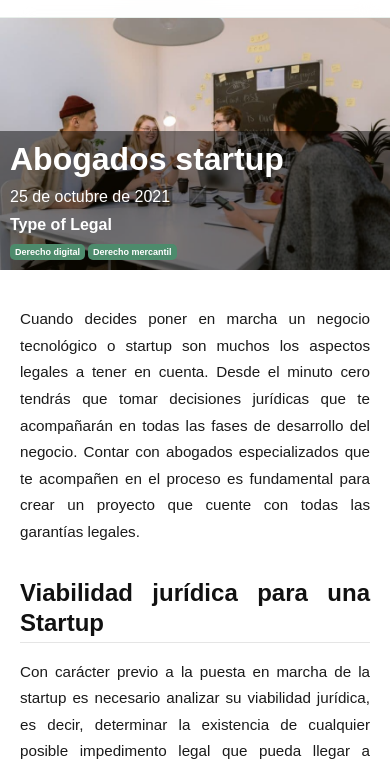
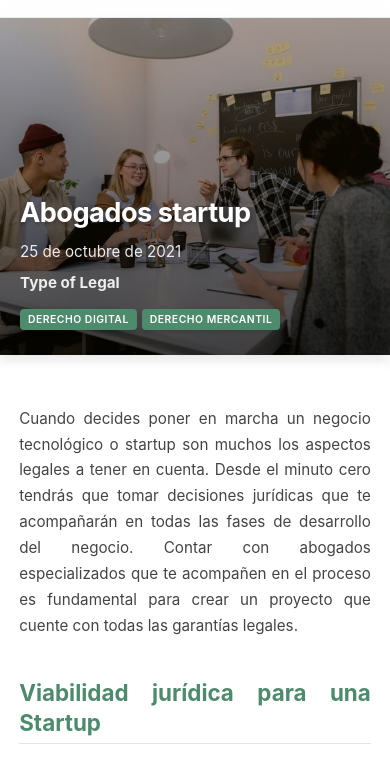
Before and after one commit to zer0rg/type-of-legal, an Astro site: page /blog/abogados-startup in a window 390 px wide. Shown: the part 69-829 px from the top of the page. Built offline with nearby package versions, Linux system fonts and the light colour scheme; Astro itself is replaced by a stand-in of ours.

Commit message:
Enhanced blog styles

```diff
--- a/src/pages/blog/[id].astro
+++ b/src/pages/blog/[id].astro
@@ -48,8 +48,10 @@ const { Content } = await post.render();
 
 <style is:global>
 * {
-    font-family: sans-serif;
+    font-family: 'Inter', system-ui, -apple-system, sans-serif;
     box-sizing: border-box;
+    margin: 0;
+    padding: 0;
 }
 
 main {
@@ -57,24 +59,39 @@ main {
     flex-direction: column;
     align-items: center;
     margin-top: 86px;
+    width: 100%;
 }
 
 /* Post Header */
 .post-header {
     display: flex;
     flex-direction: column;
-    justify-content: end;
+    justify-content: flex-end;
     width: 100%;
     background-size: cover;
-    min-height: 40dvh;
     background-position: center;
+    min-height: 50dvh;
+    position: relative;
+    box-shadow: 0 4px 12px rgba(0, 0, 0, 0.1);
+}
+
+.post-header::before {
+    content: '';
+    position: absolute;
+    top: 0;
+    left: 0;
+    right: 0;
+    bottom: 0;
+    background: linear-gradient(to bottom, rgba(0, 0, 0, 0.2), rgba(0, 0, 0, 0.7));
+    z-index: 1;
 }
 
 .post-header .post-info {
+    position: relative;
     display: flex;
     justify-content: center;
-    background-color: rgba(0, 0, 0, 0.467);
-    color: white;
+    width: 100%;
+    z-index: 2;
 }
 
 .post-header .post-info-content {
@@ -82,13 +99,25 @@ main {
     max-width: 1300px;
     display: flex;
     flex-direction: column;
-    padding: 20px;
-    gap: 10px;
+    padding: 40px 30px;
+    gap: 12px;
 }
 
-.post-header .post-info-content h1,
+.post-header .post-info-content h1 {
+    margin: 0;
+    font-size: 2.8rem;
+    line-height: 1.2;
+    font-weight: 700;
+    color: white;
+    letter-spacing: -0.02em;
+    text-shadow: 0 2px 4px rgba(0, 0, 0, 0.3);
+}
+
 .post-header .post-info-content p {
     margin: 0;
+    font-size: 1.1rem;
+    color: white;
+    opacity: 0.9;
 }
 
 /* Categories */
@@ -96,28 +125,41 @@ main {
     display: flex;
     align-items: center;
     flex-wrap: wrap;
-    gap: 5px;
+    gap: 8px;
+    margin-top: 5px;
 }
 
 .category {
     background-color: #4d8b6c;
-    padding: 3px 5px;
-    border-radius: 5px;
+    padding: 5px 10px;
+    border-radius: 4px;
     color: white;
-    font-size: 10px;
-    font-weight: bold;
+    font-size: 0.75rem;
+    font-weight: 600;
+    letter-spacing: 0.5px;
+    text-transform: uppercase;
+    box-shadow: 0 2px 4px rgba(0, 0, 0, 0.15);
+    transition: all 0.2s ease;
+}
+
+.category:hover {
+    transform: translateY(-2px);
+    box-shadow: 0 3px 6px rgba(0, 0, 0, 0.2);
 }
 
 /* Markdown Content */
 .markdown-content {
     font-size: 1.1rem;
-    line-height: 1.75;
+    line-height: 1.8;
     max-width: 800px;
     width: 100%;
-    color: #1a1a1a;
+    color: #333;
     background-color: #ffffff;
-    padding: 1rem;
+    padding: 3rem 2rem;
+    margin: 2rem 0;
     text-align: justify;
+    box-shadow: 0 2px 10px rgba(0, 0, 0, 0.05);
+    border-radius: 8px;
 }
 
 .markdown-content h1,
@@ -126,81 +168,109 @@ main {
 .markdown-content h4,
 .markdown-content h5,
 .markdown-content h6 {
-    color: #111;
-    margin-top: 2rem;
-    margin-bottom: 1rem;
-    line-height: 1.25;
+    color: #222;
+    margin-top: 2.5rem;
+    margin-bottom: 1.2rem;
+    line-height: 1.3;
+    font-weight: 700;
 }
 
 .markdown-content h1 {
     font-size: 2.25rem;
     border-bottom: 2px solid #e5e5e5;
-    padding-bottom: 0.3rem;
+    padding-bottom: 0.5rem;
+    margin-top: 0;
 }
 
 .markdown-content h2 {
-    font-size: 1.75rem;
+    font-size: 1.8rem;
     border-bottom: 1px solid #e5e5e5;
-    padding-bottom: 0.25rem;
+    padding-bottom: 0.4rem;
+    color: #4d8b6c;
 }
 
 .markdown-content h3 {
     font-size: 1.5rem;
+    color: #2e5541;
 }
 
 .markdown-content p {
-    margin: 1rem 0;
+    margin: 1.2rem 0;
+    color: #444;
 }
 
 .markdown-content a {
     color: #4d8b6c;
-    text-decoration: underline;
+    text-decoration: none;
+    border-bottom: 1px solid rgba(77, 139, 108, 0.3);
+    transition: all 0.2s ease;
 }
 
 .markdown-content a:hover {
-    text-decoration: none;
+    color: #2e5541;
+    border-bottom-color: #2e5541;
 }
 
 .markdown-content ul,
 .markdown-content ol {
-    padding-left: 1.5rem;
-    margin: 1rem 0;
+    padding-left: 1.8rem;
+    margin: 1.2rem 0;
 }
 
 .markdown-content li {
-    margin-bottom: 0.5rem;
+    margin-bottom: 0.7rem;
+    position: relative;
+}
+
+.markdown-content li::marker {
+    color: #4d8b6c;
 }
 
 .markdown-content code {
-    background-color: #f4f4f4;
-    font-family: 'Courier New', monospace;
-    font-size: 0.95rem;
+    background-color: #f4f6f8;
+    font-family: 'Fira Code', 'Courier New', monospace;
+    font-size: 0.9rem;
     padding: 0.2em 0.4em;
     border-radius: 4px;
+    color: #4d8b6c;
 }
 
 .markdown-content pre {
     background-color: #f6f8fa;
-    padding: 1rem;
+    padding: 1.2rem;
     overflow-x: auto;
     border-radius: 6px;
-    margin: 1.5rem 0;
+    margin: 1.8rem 0;
+    border-left: 4px solid #4d8b6c;
+}
+
+.markdown-content pre code {
+    background-color: transparent;
+    padding: 0;
+    color: inherit;
 }
 
 .markdown-content blockquote {
-    border-left: 4px solid #ddd;
-    padding-left: 1rem;
+    border-left: 4px solid #4d8b6c;
+    padding: 1rem 1.5rem;
     color: #555;
-    margin: 1.5rem 0;
+    margin: 1.8rem 0;
     font-style: italic;
     background: #f9f9f9;
+    border-radius: 0 6px 6px 0;
 }
 
 .markdown-content img {
     max-width: 100%;
     height: auto;
     border-radius: 8px;
-    margin: 1rem 0;
+    margin: 1.5rem 0;
+    box-shadow: 0 4px 12px rgba(0, 0, 0, 0.1);
+    transition: transform 0.3s ease;
+}
+
+.markdown-content img:hover {
+    transform: scale(1.01);
 }
 
 .markdown-content table {
@@ -208,48 +278,72 @@ main {
     border-collapse: collapse;
     margin: 2rem 0;
     overflow-x: auto;
+    border-radius: 6px;
+    box-shadow: 0 2px 8px rgba(0, 0, 0, 0.05);
 }
 
 .markdown-content th,
 .markdown-content td {
-    border: 1px solid #ddd;
-    padding: 0.75rem;
+    border: 1px solid #e5e5e5;
+    padding: 0.9rem;
     text-align: left;
 }
 
 .markdown-content th {
-    background-color: #f3f3f3;
-    font-weight: bold;
+    background-color: #f3f7f5;
+    font-weight: 600;
+    color: #2e5541;
+}
+
+.markdown-content tr:nth-child(even) {
+    background-color: #f9fafb;
+}
+
+.markdown-content tr:hover {
+    background-color: #f0f5f2;
 }
 
 /* Responsive Breakpoints */
 
 /* Tablets */
 @media (max-width: 1024px) {
+    .post-header .post-info-content {
+        padding: 30px 25px;
+    }
 
+    .post-header .post-info-content h1 {
+        font-size: 2.4rem;
+    }
 
-    .post-header .post-info-content {
-        padding: 15px;
+    .markdown-content {
+        padding: 2.5rem 1.8rem;
+        margin: 1.5rem 1rem;
     }
 }
 
 /* Mobile */
 @media (max-width: 768px) {
     .post-header {
-        min-height: 30dvh;
+        min-height: 40dvh;
     }
 
     .post-header .post-info-content {
-        padding: 10px;
+        padding: 25px 20px;
+    }
+
+    .post-header .post-info-content h1 {
+        font-size: 2rem;
     }
 
     .markdown-content {
-      padding: 20px;
-      font-size: 1rem;
+        padding: 2rem 1.5rem;
+        margin: 1rem;
+        font-size: 1rem;
+        line-height: 1.7;
     }
 
     .markdown-content h1 {
-        font-size: 1.75rem;
+        font-size: 1.8rem;
     }
 
     .markdown-content h2 {
@@ -257,25 +351,50 @@ main {
     }
 
     .markdown-content h3 {
-        font-size: 1.25rem;
+        font-size: 1.3rem;
     }
 }
 
 /* Extra small devices (phones < 480px) */
 @media (max-width: 480px) {
-    .markdown-content {
-        padding: 20px;
+    .post-header .post-info-content h1 {
+        font-size: 1.7rem;
+    }
+
+    .post-header .post-info-content p {
         font-size: 0.95rem;
     }
 
+    .markdown-content {
+        padding: 1.5rem 1.2rem;
+        font-size: 0.95rem;
+        margin: 0.5rem;
+    }
+
     .categories {
-        gap: 3px;
+        gap: 5px;
     }
 
     .category {
-        font-size: 9px;
+        font-size: 0.65rem;
+        padding: 4px 8px;
+    }
+
+    .markdown-content h1 {
+        font-size: 1.6rem;
+    }
+
+    .markdown-content h2 {
+        font-size: 1.4rem;
+    }
+
+    .markdown-content h3 {
+        font-size: 1.2rem;
+    }
+
+    .markdown-content blockquote {
+        padding: 0.8rem 1rem;
     }
 }
 
-
 </style>
```
